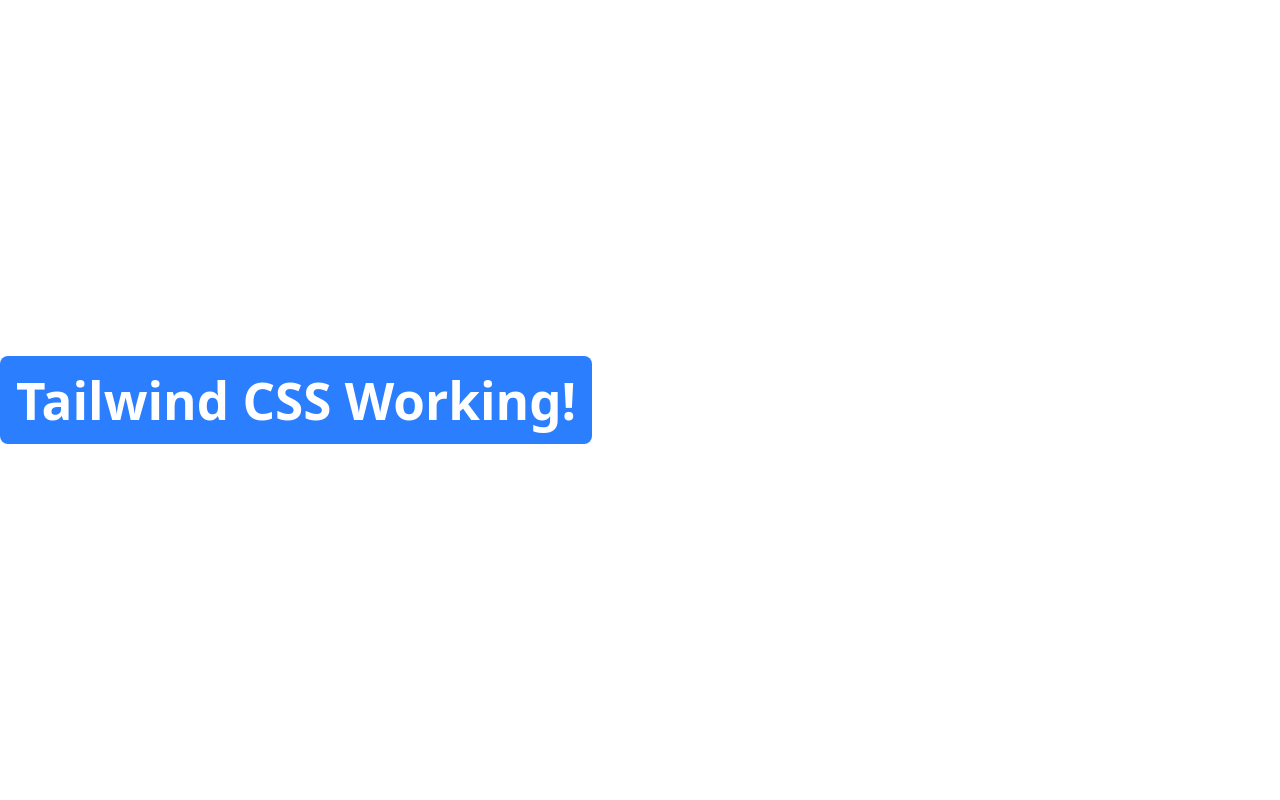
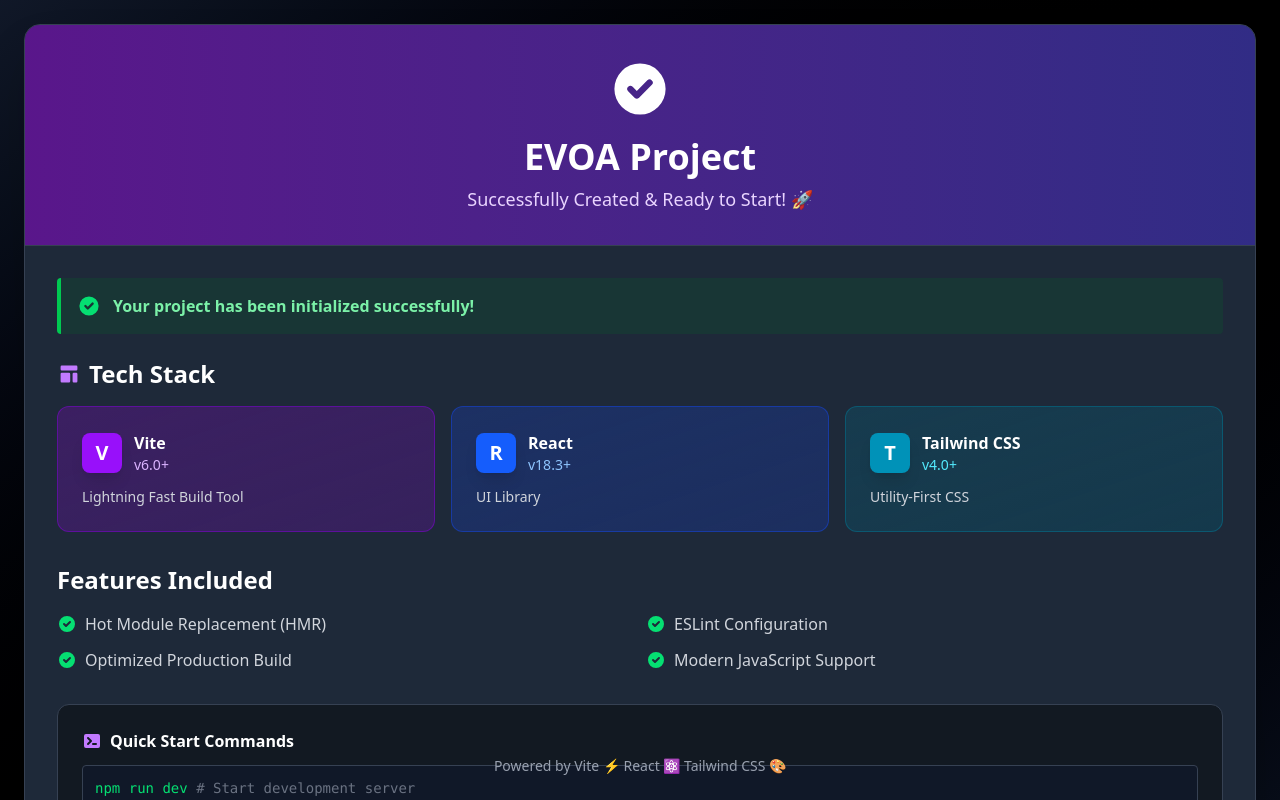
Before and after one commit to codekampfer/evoa, a React (Vite) app: page / in a window 1280 px wide. Shown: the top 800 px of the page. Built offline with nearby package versions, Linux system fonts and the light colour scheme.

Commit message:
Refactor App component layout and update index.css for full screen support

```diff
--- a/src/App.jsx
+++ b/src/App.jsx
@@ -1,9 +1,158 @@
 function App() {
   return (
-    <div className="bg-blue-500 text-white p-4 rounded-lg">
-      <h1 className="text-3xl font-bold">
-        Tailwind CSS Working!
-      </h1>
+    <div className="min-h-screen bg-gradient-to-br from-gray-900 via-black to-gray-900 flex items-center justify-center p-6">
+      {/* Main Card - Full Width */}
+      <div className="w-full bg-gray-800 rounded-2xl shadow-2xl overflow-hidden border border-gray-700">
+        {/* Header Section */}
+        <div className="bg-gradient-to-r from-purple-900 to-indigo-900 p-8 text-white border-b border-gray-700">
+          <div className="flex items-center justify-center mb-4">
+            <svg className="w-16 h-16" fill="currentColor" viewBox="0 0 20 20">
+              <path fillRule="evenodd" d="M10 18a8 8 0 100-16 8 8 0 000 16zm3.707-9.293a1 1 0 00-1.414-1.414L9 10.586 7.707 9.293a1 1 0 00-1.414 1.414l2 2a1 1 0 001.414 0l4-4z" clipRule="evenodd" />
+            </svg>
+          </div>
+          <h1 className="text-4xl font-bold text-center mb-2">
+            EVOA Project
+          </h1>
+          <p className="text-center text-purple-200 text-lg">
+            Successfully Created & Ready to Start! 🚀
+          </p>
+        </div>
+
+        {/* Content Section */}
+        <div className="p-8">
+          {/* Success Message */}
+          <div className="bg-green-900/30 border-l-4 border-green-500 p-4 mb-6 rounded">
+            <div className="flex items-center">
+              <svg className="w-6 h-6 text-green-400 mr-3" fill="currentColor" viewBox="0 0 20 20">
+                <path fillRule="evenodd" d="M10 18a8 8 0 100-16 8 8 0 000 16zm3.707-9.293a1 1 0 00-1.414-1.414L9 10.586 7.707 9.293a1 1 0 00-1.414 1.414l2 2a1 1 0 001.414 0l4-4z" clipRule="evenodd" />
+              </svg>
+              <p className="text-green-300 font-semibold">
+                Your project has been initialized successfully!
+              </p>
+            </div>
+          </div>
+
+          {/* Tech Stack Section */}
+          <div className="mb-8">
+            <h2 className="text-2xl font-bold text-white mb-4 flex items-center">
+              <svg className="w-6 h-6 mr-2 text-purple-400" fill="currentColor" viewBox="0 0 20 20">
+                <path d="M3 4a1 1 0 011-1h12a1 1 0 011 1v2a1 1 0 01-1 1H4a1 1 0 01-1-1V4zM3 10a1 1 0 011-1h6a1 1 0 011 1v6a1 1 0 01-1 1H4a1 1 0 01-1-1v-6zM14 9a1 1 0 00-1 1v6a1 1 0 001 1h2a1 1 0 001-1v-6a1 1 0 00-1-1h-2z" />
+              </svg>
+              Tech Stack
+            </h2>
+
+            <div className="grid grid-cols-1 md:grid-cols-3 gap-4">
+              {/* Vite */}
+              <div className="bg-gradient-to-br from-purple-900/50 to-purple-800/30 p-6 rounded-xl border border-purple-700/50 hover:border-purple-500 transition-all">
+                <div className="flex items-center mb-3">
+                  <div className="w-10 h-10 bg-purple-600 rounded-lg flex items-center justify-center text-white font-bold text-xl mr-3 shadow-lg">
+                    V
+                  </div>
+                  <div>
+                    <h3 className="font-bold text-white">Vite</h3>
+                    <p className="text-sm text-purple-300">v6.0+</p>
+                  </div>
+                </div>
+                <p className="text-sm text-gray-300">Lightning Fast Build Tool</p>
+              </div>
+
+              {/* React */}
+              <div className="bg-gradient-to-br from-blue-900/50 to-blue-800/30 p-6 rounded-xl border border-blue-700/50 hover:border-blue-500 transition-all">
+                <div className="flex items-center mb-3">
+                  <div className="w-10 h-10 bg-blue-600 rounded-lg flex items-center justify-center text-white font-bold text-xl mr-3 shadow-lg">
+                    R
+                  </div>
+                  <div>
+                    <h3 className="font-bold text-white">React</h3>
+                    <p className="text-sm text-blue-300">v18.3+</p>
+                  </div>
+                </div>
+                <p className="text-sm text-gray-300">UI Library</p>
+              </div>
+
+              {/* Tailwind CSS */}
+              <div className="bg-gradient-to-br from-cyan-900/50 to-cyan-800/30 p-6 rounded-xl border border-cyan-700/50 hover:border-cyan-500 transition-all">
+                <div className="flex items-center mb-3">
+                  <div className="w-10 h-10 bg-cyan-600 rounded-lg flex items-center justify-center text-white font-bold text-xl mr-3 shadow-lg">
+                    T
+                  </div>
+                  <div>
+                    <h3 className="font-bold text-white">Tailwind CSS</h3>
+                    <p className="text-sm text-cyan-300">v4.0+</p>
+                  </div>
+                </div>
+                <p className="text-sm text-gray-300">Utility-First CSS</p>
+              </div>
+            </div>
+          </div>
+
+          {/* Features Section */}
+          <div className="mb-8">
+            <h2 className="text-2xl font-bold text-white mb-4">Features Included</h2>
+            <div className="grid grid-cols-1 md:grid-cols-2 gap-3">
+              <div className="flex items-center text-gray-300">
+                <svg className="w-5 h-5 text-green-400 mr-2" fill="currentColor" viewBox="0 0 20 20">
+                  <path fillRule="evenodd" d="M10 18a8 8 0 100-16 8 8 0 000 16zm3.707-9.293a1 1 0 00-1.414-1.414L9 10.586 7.707 9.293a1 1 0 00-1.414 1.414l2 2a1 1 0 001.414 0l4-4z" clipRule="evenodd" />
+                </svg>
+                Hot Module Replacement (HMR)
+              </div>
+              <div className="flex items-center text-gray-300">
+                <svg className="w-5 h-5 text-green-400 mr-2" fill="currentColor" viewBox="0 0 20 20">
+                  <path fillRule="evenodd" d="M10 18a8 8 0 100-16 8 8 0 000 16zm3.707-9.293a1 1 0 00-1.414-1.414L9 10.586 7.707 9.293a1 1 0 00-1.414 1.414l2 2a1 1 0 001.414 0l4-4z" clipRule="evenodd" />
+                </svg>
+                ESLint Configuration
+              </div>
+              <div className="flex items-center text-gray-300">
+                <svg className="w-5 h-5 text-green-400 mr-2" fill="currentColor" viewBox="0 0 20 20">
+                  <path fillRule="evenodd" d="M10 18a8 8 0 100-16 8 8 0 000 16zm3.707-9.293a1 1 0 00-1.414-1.414L9 10.586 7.707 9.293a1 1 0 00-1.414 1.414l2 2a1 1 0 001.414 0l4-4z" clipRule="evenodd" />
+                </svg>
+                Optimized Production Build
+              </div>
+              <div className="flex items-center text-gray-300">
+                <svg className="w-5 h-5 text-green-400 mr-2" fill="currentColor" viewBox="0 0 20 20">
+                  <path fillRule="evenodd" d="M10 18a8 8 0 100-16 8 8 0 000 16zm3.707-9.293a1 1 0 00-1.414-1.414L9 10.586 7.707 9.293a1 1 0 00-1.414 1.414l2 2a1 1 0 001.414 0l4-4z" clipRule="evenodd" />
+                </svg>
+                Modern JavaScript Support
+              </div>
+            </div>
+          </div>
+
+          {/* Quick Start Commands */}
+          <div className="bg-black/40 rounded-xl p-6 border border-gray-700">
+            <h3 className="font-bold text-white mb-3 flex items-center">
+              <svg className="w-5 h-5 mr-2 text-purple-400" fill="currentColor" viewBox="0 0 20 20">
+                <path fillRule="evenodd" d="M2 5a2 2 0 012-2h12a2 2 0 012 2v10a2 2 0 01-2 2H4a2 2 0 01-2-2V5zm3.293 1.293a1 1 0 011.414 0l3 3a1 1 0 010 1.414l-3 3a1 1 0 01-1.414-1.414L7.586 10 5.293 7.707a1 1 0 010-1.414zM11 12a1 1 0 100 2h3a1 1 0 100-2h-3z" clipRule="evenodd" />
+              </svg>
+              Quick Start Commands
+            </h3>
+            <div className="space-y-2">
+              <div className="bg-gray-900 text-green-400 p-3 rounded font-mono text-sm border border-gray-700">
+                npm run dev <span className="text-gray-500"># Start development server</span>
+              </div>
+              <div className="bg-gray-900 text-green-400 p-3 rounded font-mono text-sm border border-gray-700">
+                npm run build <span className="text-gray-500"># Build for production</span>
+              </div>
+              <div className="bg-gray-900 text-green-400 p-3 rounded font-mono text-sm border border-gray-700">
+                npm run preview <span className="text-gray-500"># Preview production build</span>
+              </div>
+            </div>
+          </div>
+        </div>
+
+        {/* Footer */}
+        <div className="bg-gray-900/50 px-8 py-4 border-t border-gray-700">
+          <p className="text-center text-gray-400 text-sm">
+            Ready to build something amazing? Let's code! 💻✨
+          </p>
+        </div>
+      </div>
+
+      {/* Version Info Footer */}
+      <div className="absolute bottom-6 left-0 right-0 text-center">
+        <p className="text-gray-400 text-sm">
+          Powered by Vite ⚡ React ⚛️ Tailwind CSS 🎨
+        </p>
+      </div>
     </div>
   )
 }
--- a/src/index.css
+++ b/src/index.css
@@ -1,70 +1,9 @@
 @import "tailwindcss";
 
-:root {
-  font-family: system-ui, Avenir, Helvetica, Arial, sans-serif;
-  line-height: 1.5;
-  font-weight: 400;
 
-  color-scheme: light dark;
-  color: rgba(255, 255, 255, 0.87);
-  background-color: #242424;
-
-  font-synthesis: none;
-  text-rendering: optimizeLegibility;
-  -webkit-font-smoothing: antialiased;
-  -moz-osx-font-smoothing: grayscale;
+/* Full Screen Fix */
+html, body, #root {
+  height: 100%;
+  margin: 0;
+  padding: 0;
 }
-
-a {
-  font-weight: 500;
-  color: #646cff;
-  text-decoration: inherit;
-}
-a:hover {
-  color: #535bf2;
-}
-
-body {
-  margin: 0;
-  display: flex;
-  place-items: center;
-  min-width: 320px;
-  min-height: 100vh;
-}
-
-h1 {
-  font-size: 3.2em;
-  line-height: 1.1;
-}
-
-button {
-  border-radius: 8px;
-  border: 1px solid transparent;
-  padding: 0.6em 1.2em;
-  font-size: 1em;
-  font-weight: 500;
-  font-family: inherit;
-  background-color: #1a1a1a;
-  cursor: pointer;
-  transition: border-color 0.25s;
-}
-button:hover {
-  border-color: #646cff;
-}
-button:focus,
-button:focus-visible {
-  outline: 4px auto -webkit-focus-ring-color;
-}
-
-@media (prefers-color-scheme: light) {
-  :root {
-    color: #213547;
-    background-color: #ffffff;
-  }
-  a:hover {
-    color: #747bff;
-  }
-  button {
-    background-color: #f9f9f9;
-  }
-}
```
